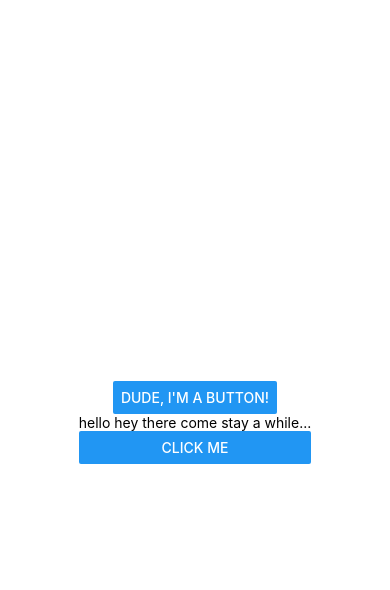
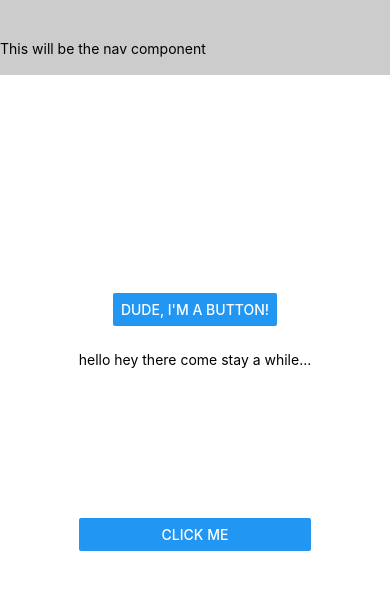
Before and after one commit to jamesblonde92/ReactNative_Origins, a React Native app in the folder ReactNative_Origins/: screen / in a window 390 px wide. Shown: the top 590 px of the page. Built offline with nearby package versions, Linux system fonts and the light colour scheme.

Commit message:
added nav components

```diff
--- a/ReactNative_Origins/App.js
+++ b/ReactNative_Origins/App.js
@@ -3,6 +3,7 @@ import { StyleSheet, Text, View } from 'react-native';
 
 import FetchLocation from './Components/FetchLocation';
 import NewComponent from './Components/NewComponent';
+import NavComponent from './Components/NavComponent';
 
 export default class App extends React.Component {
 
@@ -10,6 +11,7 @@ export default class App extends React.Component {
     super(props);
     this.state = {
       sample: 'hey there come stay a while...',
+      navOpen: false,
     }
 
   }
@@ -27,9 +29,28 @@ export default class App extends React.Component {
     })
   }
 
+  handleNavToggle = () => {
+    console.log('nav state is: ' + this.state.navOpen);
+    let intermediateState = false;
+    if (this.state.navOpen === true) {
+      this.setState({
+        navOpen: false,
+      })
+      intermediateState = false;
+    }
+    else{
+      this.setState({
+        navOpen: true,
+      })
+      intermediateState = true;
+    }
+    console.log('nav state is now...: ' + intermediateState);
+  }
+
   render() {
     return (
       <View style={styles.container}>
+        <NavComponent onNavClick={this.handleNavToggle} navOpen={this.state.navOpen}/>
         <FetchLocation onGetLocation= {this.getUserLocationHandler} />
         <NewComponent toSend={this.state.sample} handleToggle={this.handleToggle} />
       </View>
@@ -43,5 +64,6 @@ const styles = StyleSheet.create({
     backgroundColor: '#fff',
     alignItems: 'center',
     justifyContent: 'center',
+    zIndex: 1
   },
 });
--- /dev/null
+++ b/ReactNative_Origins/Components/NavComponent.js
@@ -0,0 +1,41 @@
+import React from 'react';
+import {Text, View, Button, Image, TouchableHighlight} from 'react-native';
+
+import { Dimensions } from "react-native";
+
+import NavDropdownComponent from './NavDropdownComponent';
+
+var width = Dimensions.get('window').width; //full width
+var height = Dimensions.get('window').height; //full height
+
+
+
+
+
+const NavComponent = props => {
+
+	let navDropdown = <NavDropdownComponent />;
+
+	if (props.navOpen === false) {
+		navDropdown = <Text></Text>;
+	}
+
+	return (
+		<View  style={{position: 'absolute', top: 0, left:0, flex:1, backgroundColor: '#ccc', width:width, height: 75}}>
+			<Text style={{marginTop:40}}>This will be the nav component</Text>
+			<View style={{height: 25, width: 25, position: 'absolute', top:35, right:15}} >
+				<TouchableHighlight onPress={props.onNavClick}>
+				<Image
+		          style={{width: 25, height: 25}}
+		          source={{uri: 'https://facebook.github.io/react-native/docs/assets/favicon.png'}}
+		        />
+		        </TouchableHighlight>
+	        </View>
+	        {navDropdown}
+
+		</View>
+	);
+
+};
+
+export default NavComponent;
--- /dev/null
+++ b/ReactNative_Origins/Components/NavDropdownComponent.js
@@ -0,0 +1,30 @@
+import React from 'react';
+import {Text, View, Button, Image, TouchableHighlight} from 'react-native';
+
+import { Dimensions } from "react-native";
+
+var width = Dimensions.get('window').width; //full width
+var height = Dimensions.get('window').height; //full height
+
+
+
+
+
+const NavDropdownComponent = props => {
+
+
+	return (
+		<View style={{position: 'absolute', flex: 1, top:75, left:0, zIndex: 999, height:400, width:width, marginTop:15, paddingLeft: 30, backgroundColor: '#ccc'}}>
+	    	<Text>Nav item</Text>
+	    	<Text>Nav item</Text>
+	    	<Text>Nav item</Text>
+	    	<Text>Nav item</Text>
+	    	<Text>Nav item</Text>
+	    	<Text>Nav item</Text>
+	    	<Text>Nav item</Text>
+	    </View>
+	);
+
+};
+
+export default NavDropdownComponent;
--- a/ReactNative_Origins/Components/NewComponent.js
+++ b/ReactNative_Origins/Components/NewComponent.js
@@ -1,15 +1,25 @@
 import React from 'react';
-import {Text, View, Button} from 'react-native';
+import {Text, View, Button, Image} from 'react-native';
+
+
 
 
 
 const NewComponent = props => {
 	return (
-		<View>
+		<View style={{height:200, marginTop: 25}}>
 			<Text>
 				hello {props.toSend}
 			</Text>
-			<Button title="click me" onPress={props.handleToggle}></Button>
+			<View style={{flex: 1, flexDirection: 'row', justifyContent: 'center', alignItems: 'center'}}>
+				<View style={{height: 50, width: 50}}>
+					<Image
+			          style={{width: 50, height: 50}}
+			          source={{uri: 'https://facebook.github.io/react-native/docs/assets/favicon.png'}}
+			        />
+		        </View>
+	        </View>
+			<Button title="click me" style={{zIndex:1}} onPress={props.handleToggle}></Button>
 		</View>
 	);
 
--- a/ReactNative_Origins/app.json
+++ b/ReactNative_Origins/app.json
@@ -5,7 +5,10 @@
     "slug": "ReactNative_Origins",
     "privacy": "public",
     "sdkVersion": "31.0.0",
-    "platforms": ["ios", "android"],
+    "platforms": [
+      "ios",
+      "android"
+    ],
     "version": "1.0.0",
     "orientation": "portrait",
     "icon": "./assets/icon.png",
```
